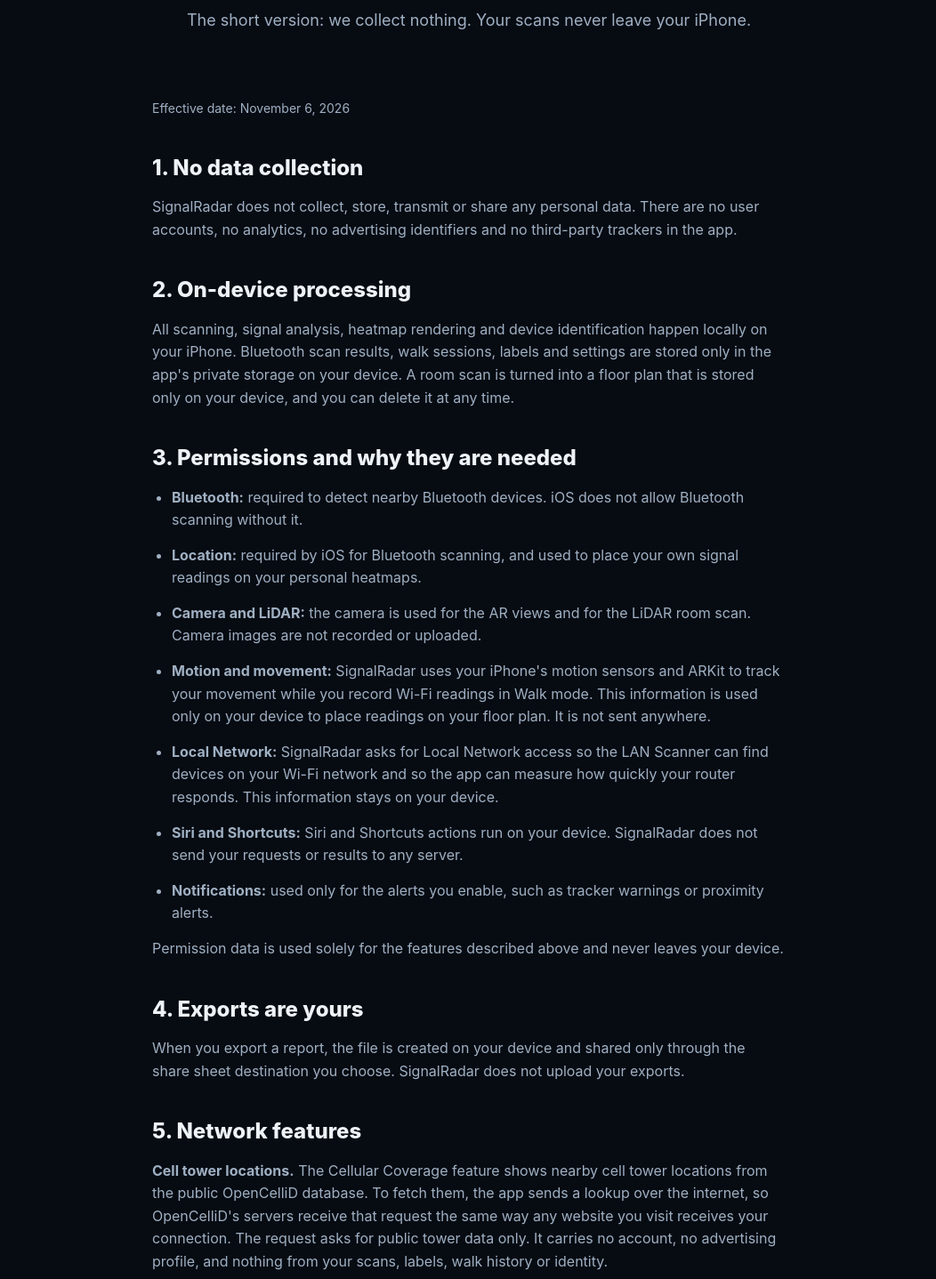
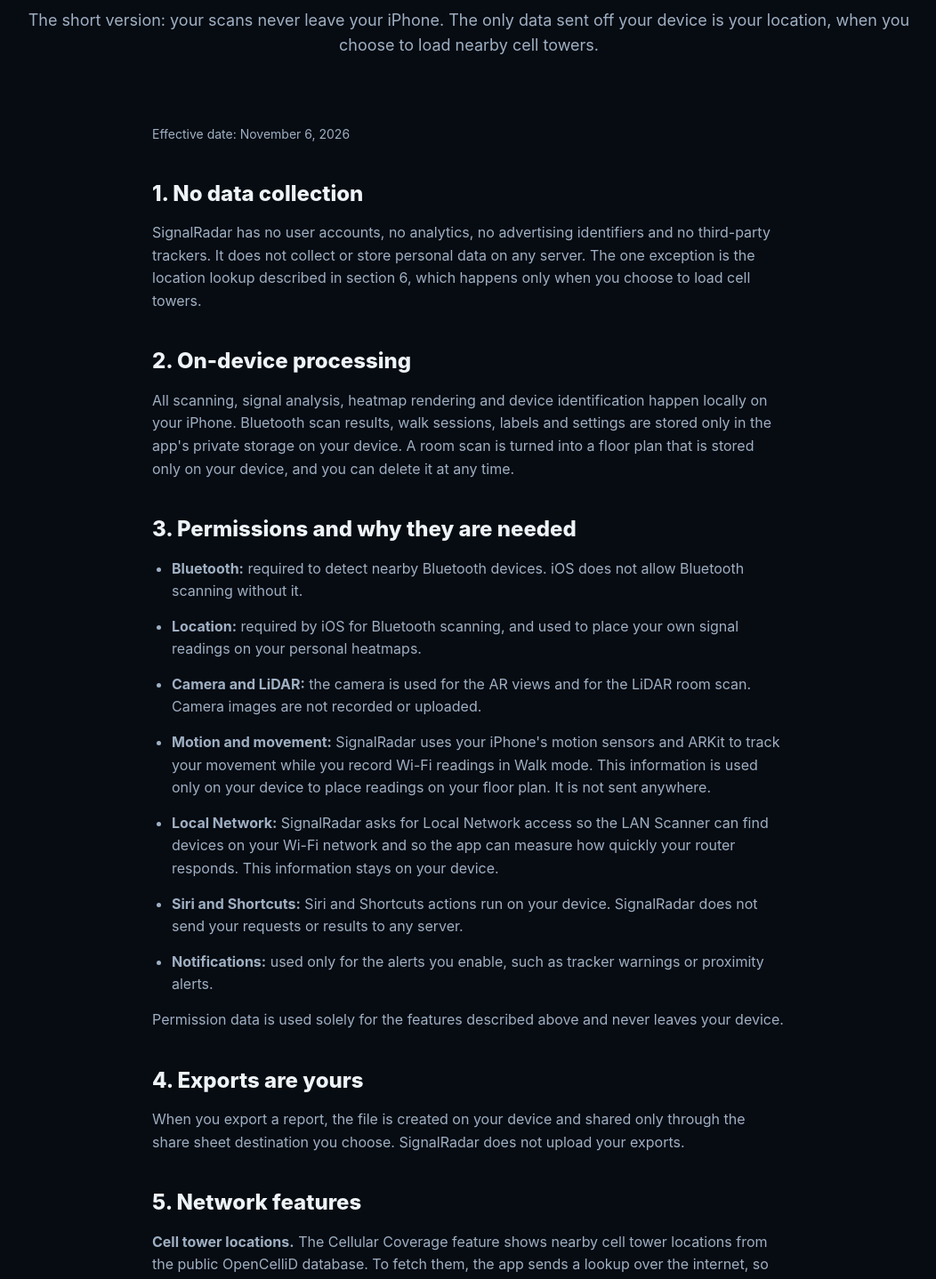
Before and after one commit to fuerstie/SignalRadarApp, a plain HTML site: page privacy.html in a window 1280 px wide. Shown: the part 228-1666 px from the top of the page at 89% size, without its empty margins (113-1165 px from the left). Drawn offline with Linux system fonts and the light colour scheme.

Commit message:
Fix privacy contradiction: location to OpenCelliD is the one exception to no-collection claims

```diff
--- a/privacy.html
+++ b/privacy.html
@@ -4,7 +4,7 @@
 <meta charset="UTF-8">
 <meta name="viewport" content="width=device-width, initial-scale=1.0">
 <title>SignalRadar Privacy Policy</title>
-<meta name="description" content="SignalRadar privacy policy: no data collection, local-only processing, your scans never leave your device.">
+<meta name="description" content="SignalRadar privacy policy: your scans never leave your device, location is sent only for cell tower lookups you choose.">
 <link rel="stylesheet" href="styles.css">
 </head>
 <body>
@@ -19,14 +19,14 @@
 
 <div class="page-head wrap">
   <h1>Privacy Policy</h1>
-  <p>The short version: we collect nothing. Your scans never leave your iPhone.</p>
+  <p>The short version: your scans never leave your iPhone. The only data sent off your device is your location, when you choose to load nearby cell towers.</p>
 </div>
 
 <section><div class="wrap prose">
   <p class="updated">Effective date: November 6, 2026</p>
 
   <h2>1. No data collection</h2>
-  <p>SignalRadar does not collect, store, transmit or share any personal data. There are no user accounts, no analytics, no advertising identifiers and no third-party trackers in the app.</p>
+  <p>SignalRadar has no user accounts, no analytics, no advertising identifiers and no third-party trackers. It does not collect or store personal data on any server. The one exception is the location lookup described in section 6, which happens only when you choose to load cell towers.</p>
 
   <h2>2. On-device processing</h2>
   <p>All scanning, signal analysis, heatmap rendering and device identification happen locally on your iPhone. Bluetooth scan results, walk sessions, labels and settings are stored only in the app's private storage on your device. A room scan is turned into a floor plan that is stored only on your device, and you can delete it at any time.</p>
@@ -47,7 +47,7 @@
   <p>When you export a report, the file is created on your device and shared only through the share sheet destination you choose. SignalRadar does not upload your exports.</p>
 
   <h2>5. Network features</h2>
-  <p><strong>Cell tower locations.</strong> The Cellular Coverage feature shows nearby cell tower locations from the public OpenCelliD database. To fetch them, the app sends a lookup over the internet, so OpenCelliD's servers receive that request the same way any website you visit receives your connection. The request asks for public tower data only. It carries no account, no advertising profile, and nothing from your scans, labels, walk history or identity.</p>
+  <p><strong>Cell tower locations.</strong> The Cellular Coverage feature shows nearby cell tower locations from the public OpenCelliD database. To fetch them, the app sends a lookup over the internet, so OpenCelliD's servers receive that request the same way any website you visit receives your connection. The request contains your location and the free OpenCelliD access token you entered yourself. It carries no advertising profile and nothing from your scans, labels, walk history or identity.</p>
   <p>Tools such as ping, DNS lookup, traceroute, port scan and speed test necessarily contact the network addresses you enter, exactly as any network utility does. Results stay on your device.</p>
 
   <h2>6. What leaves your device</h2>
@@ -57,7 +57,7 @@
   <p>You can delete all app data at any time from Settings inside the app, or by deleting the app, which removes its private storage from your iPhone.</p>
 
   <h2>8. Children</h2>
-  <p>SignalRadar does not collect data from anyone, including children under 13.</p>
+  <p>SignalRadar does not collect personal data from anyone, including children under 13.</p>
 
   <h2>9. Changes to this policy</h2>
   <p>If this policy ever changes, the updated version will be posted on this page with a new effective date.</p>
```
